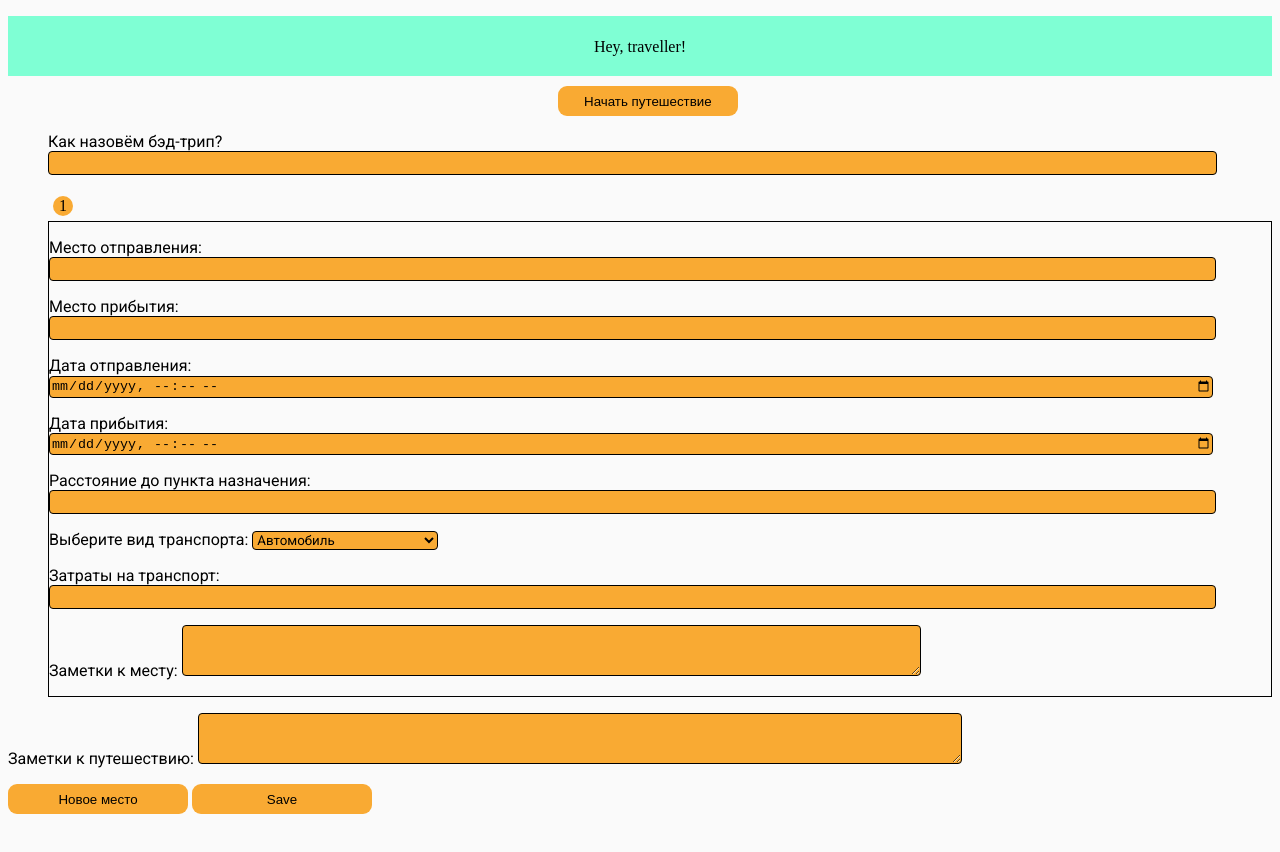
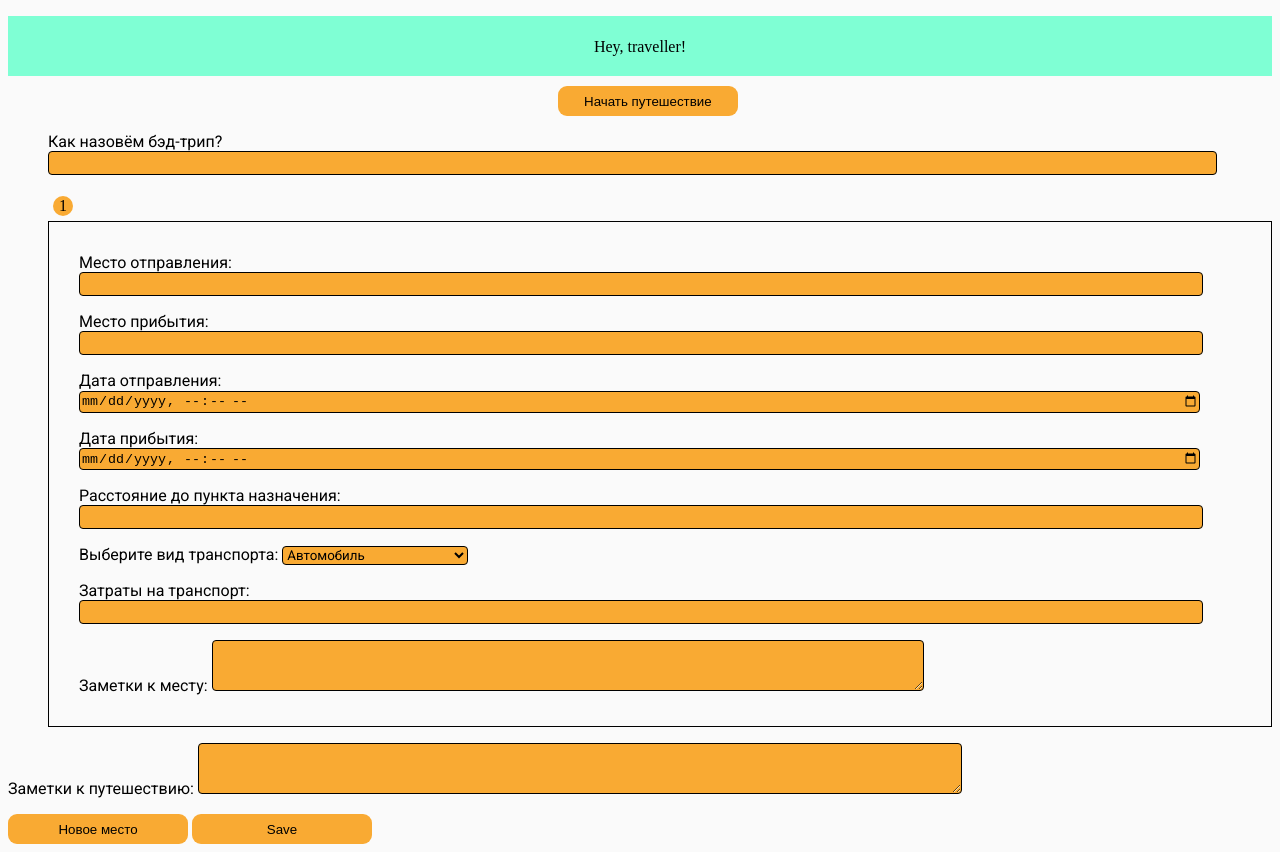
Before and after one commit to lihach54nsk/shift-frontend, a website: page StartPage.html in a window 1280 px wide. Both pictures are taken after a click on the button "Начать путешествие". Before the commit the page ends 822 px from the top, so only its background shows below. Drawn offline with nearby package versions, Linux system fonts and the light colour scheme.

Commit message:
update style

```diff
--- a/Front.css
+++ b/Front.css
@@ -25,11 +25,12 @@ div.greetings {
 
 div.point {
     border: 1px solid black;
-
+    padding: 15px;
 }
 
 div.in {
     font-family: Roboto;
+    margin-left: 15px;
 }
 
 div.name_of_Travel {
@@ -38,6 +39,8 @@ div.name_of_Travel {
 
 div.note {
     font-family: Roboto;
+    margin-left: 15px;
+    text-align: left;
 }
 
 div.note_Travel {
```
